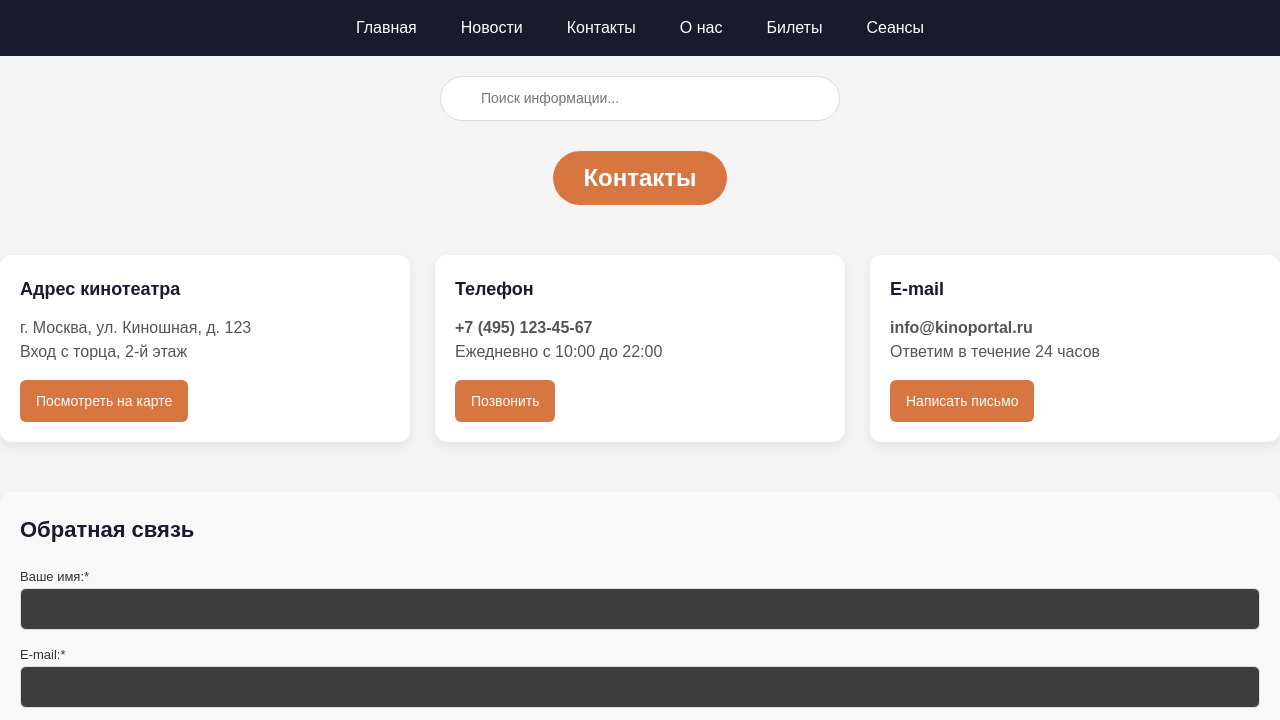
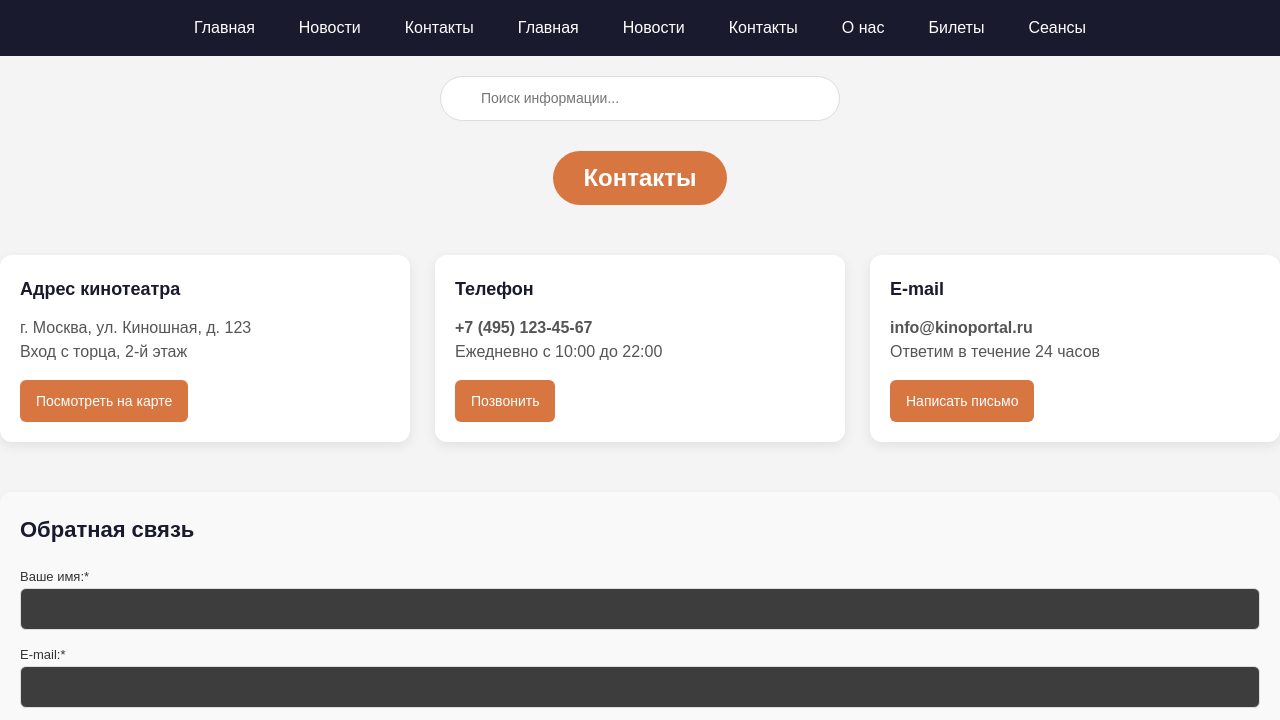
Before and after one commit to tvutiivika1/myhtml1, a plain HTML site: page contact.html in a window 1280 px wide. Shown: the top 720 px of the page. Drawn offline with Linux system fonts and the light colour scheme.

Commit message:
Update contact.html

```diff
--- a/contact.html
+++ b/contact.html
@@ -10,6 +10,9 @@
     <!-- Навигационная панель -->
     <nav class="navbar">
         <ul class="nav-list">
+            <li><a href="file:///D:/myhtml/index.html">Главная</a></li>
+            <li><a href="file:///D:/myhtml/new.html">Новости</a></li>
+            <li><a href="file:///D:/myhtml/contact.html">Контакты</a></li>
              <li><a href="file:///F:/myhtml/index.html">Главная</a></li>
             <li><a href="file:///F:/myhtml/nev.html#news">Новости</a></li>
             <li><a href="file:///F:/myhtml/cohtact.html">Контакты</a></li>
@@ -89,3 +92,4 @@
     <script type="module" src="js/contacts.js"></script>
 </body>
 </html>
+</html>
```
